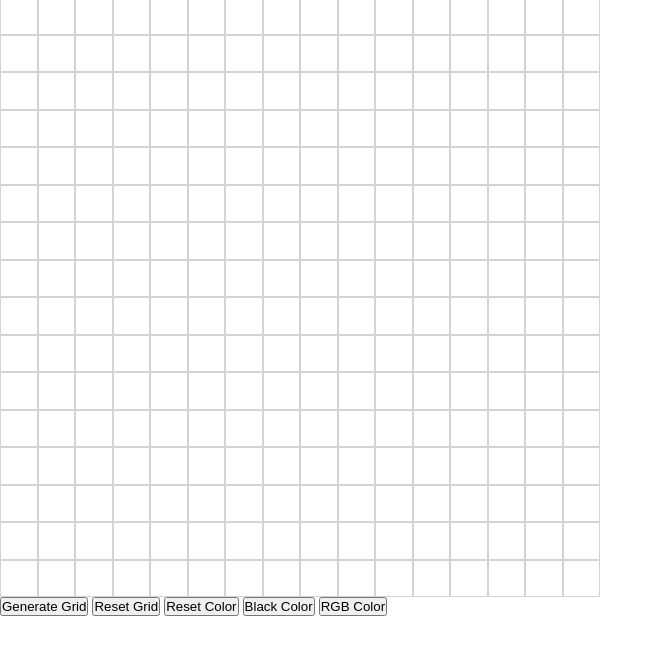
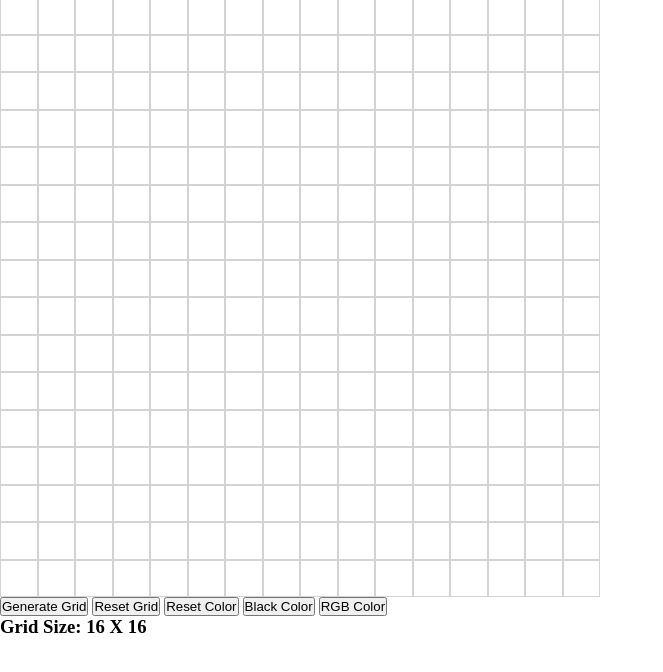
Before and after one commit to dejanpls/etch-a-sketch, a plain HTML site: page index.html in a window 1280 px wide. Shown: the part 40-712 px from the top of the page, without its empty margins (0-663 px from the left). Drawn offline with Linux system fonts and the light colour scheme.

Commit message:
Create h3 which indicates the size of current grid

```diff
--- a/index.html
+++ b/index.html
@@ -21,6 +21,7 @@
 			<button class="black-color">Black Color</button>
 			<button class="rgb-color">RGB Color</button>
 		</div>
+		<h3 class="current-grid-size">Grid Size: 16 X 16</h3>
 	</div>
 </body>
 </html>
```
